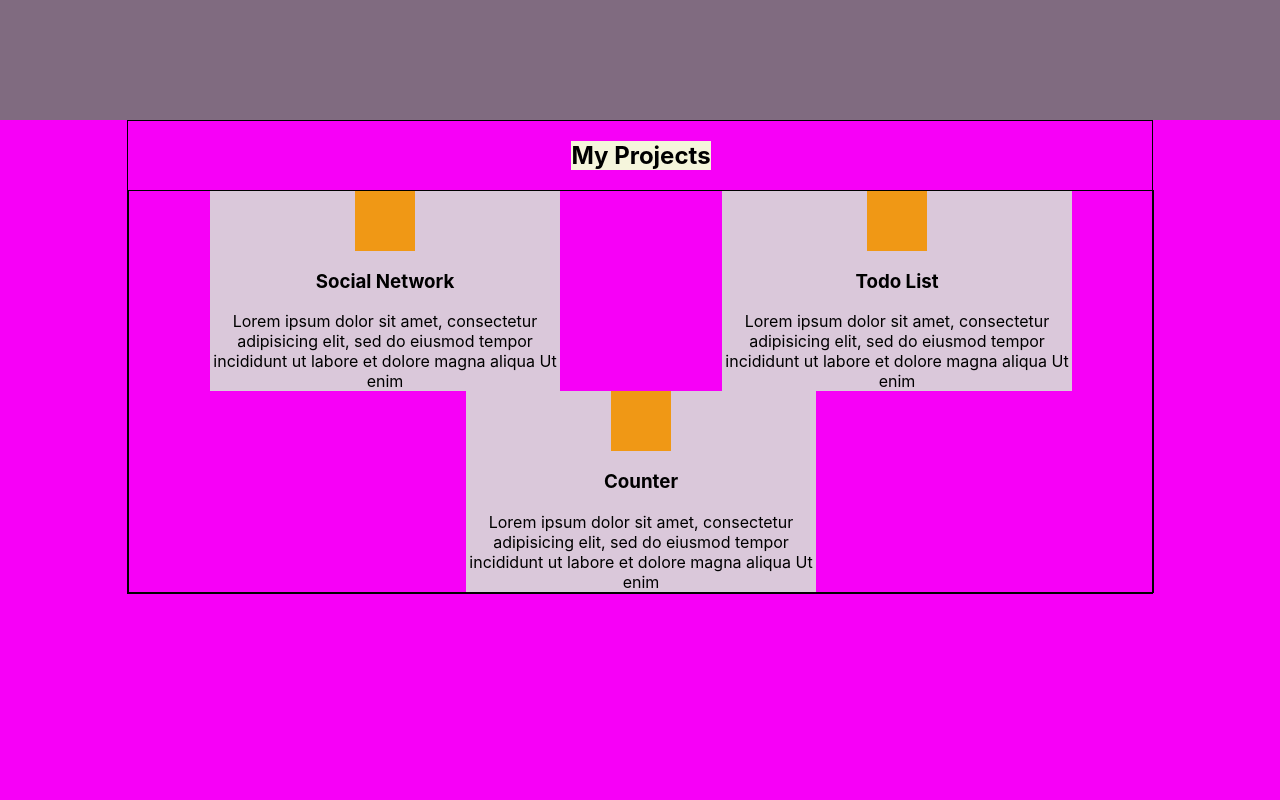
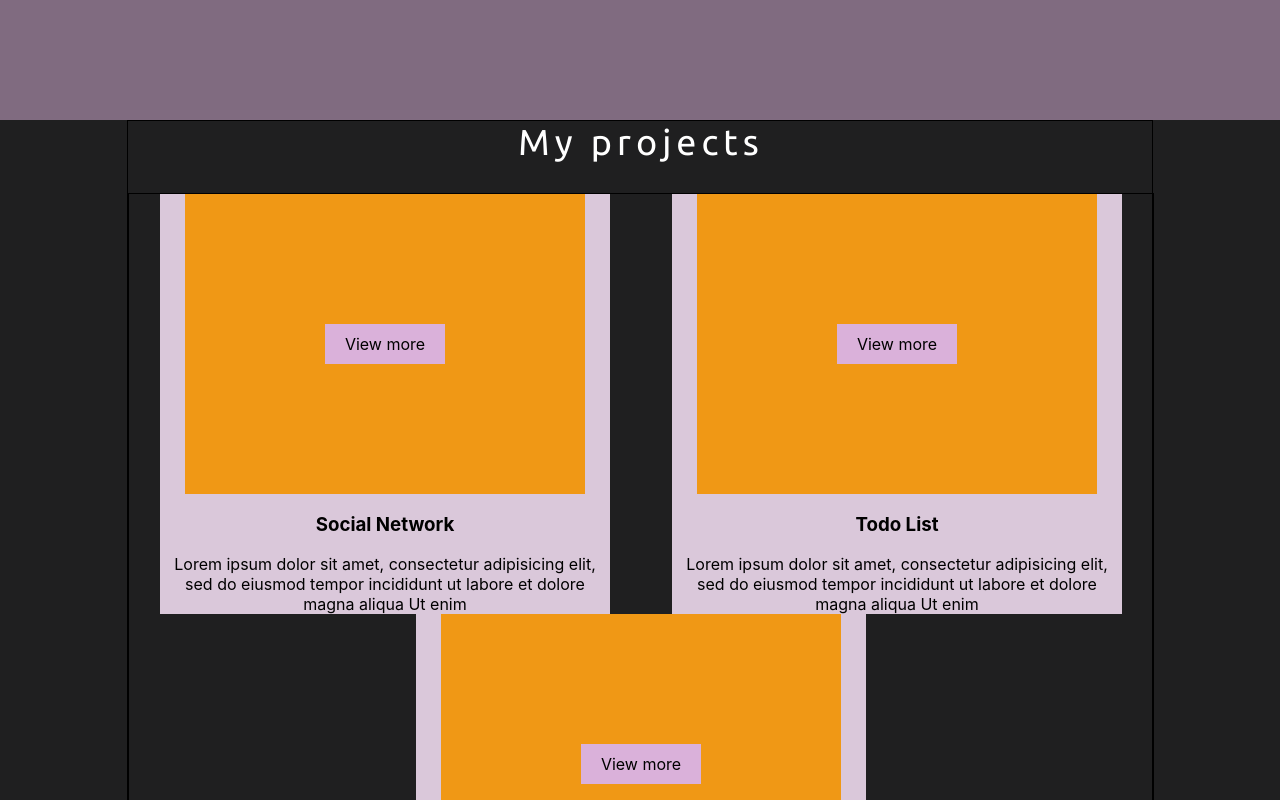
Before and after one commit to itsmeshusha/Portfolio, a React (Create React App) app: page / in a window 1280 px wide. Shown: the part 1560-2360 px from the top of the page. Built offline with nearby package versions, Linux system fonts and the light colour scheme.

Commit message:
My projects component updated

```diff
--- a/public/index.html
+++ b/public/index.html
@@ -15,6 +15,7 @@
       user's mobile device or desktop. See https://developers.google.com/web/fundamentals/web-app-manifest/
     -->
     <link rel="manifest" href="%PUBLIC_URL%/manifest.json" />
+    <link href="https://fonts.googleapis.com/css2?family=Ubuntu:wght@300;400;500;700&display=swap" rel="stylesheet">
     <!--
       Notice the use of %PUBLIC_URL% in the tags above.
       It will be replaced with the URL of the `public` folder during the build.
--- /dev/null
+++ b/src/Common/Components/Title/Title.module.css
@@ -0,0 +1,12 @@
+.title{
+    margin-bottom: 30px;
+}
+
+.title h2 {
+    font-family: 'Ubuntu', sans-serif;
+    font-weight: 400;
+    color: #fff;
+    margin: 0;
+    font-size: 36px;
+    letter-spacing: 5px;
+}
--- /dev/null
+++ b/src/Common/Components/Title/Title.tsx
@@ -0,0 +1,17 @@
+import React from 'react';
+import s from './Title.module.css'
+
+type PropsType = {
+    title: string
+}
+
+function Title(props: PropsType) {
+    return (
+
+        <div className={s.title}>
+            <h2 >{props.title}</h2>
+        </div>
+    )
+}
+
+export default Title;
--- a/src/Projects/Project/Project.module.css
+++ b/src/Projects/Project/Project.module.css
@@ -1,5 +1,5 @@
 .project {
-    width: 350px;
+    width: 450px;
     background-color: rgb(218, 200, 218);
     display: flex;
     flex-direction: column;
@@ -8,9 +8,17 @@
 }
 
 .icon {
-    height: 60px;
-    width: 60px;
+    height: 300px;
+    width: 400px;
     background-color: rgb(240, 152, 21);
+    display: flex;
+    justify-content: center;
+    align-items: center;
+}
+
+.viewBtn {
+    background-color: #dab1da;
+    padding: 10px 20px;
 }
 
 .description {
--- a/src/Projects/Project/Project.tsx
+++ b/src/Projects/Project/Project.tsx
@@ -10,7 +10,9 @@ function Project(props: PropsType) {
     return (
 
             <div className={s.project}>
-            <div className={s.icon}></div>
+            <div className={s.icon}>
+                <a className={s.viewBtn}>View more</a>
+            </div>
             <h3>{props.title}</h3>
             <span className={s.description}>
                 {props.description}
--- a/src/Projects/Projects.module.css
+++ b/src/Projects/Projects.module.css
@@ -1,6 +1,6 @@
 .projectsBlock {
     min-height: 100vh;
-    background-color: rgb(247, 0, 247);
+    background-color: #1f1f20;
 
 }
 
@@ -11,7 +11,16 @@
 }
 
 .title{
-    background-color: beige;
+    margin-bottom: 30px;
+}
+
+.title h2 {
+    font-family: 'Ubuntu', sans-serif;
+    font-weight: 400;
+    color: #fff;
+    margin: 0;
+    font-size: 36px;
+    letter-spacing: 5px;
 }
 
 .projects {
--- a/src/Projects/Projects.tsx
+++ b/src/Projects/Projects.tsx
@@ -2,13 +2,14 @@ import React from 'react';
 import s from './Projects.module.css';
 import styleContainer from '../Common/Styles/Container.module.css'
 import Project from './Project/Project';
+import Title from "../Common/Components/Title/Title";
 
 
 function Projects() {
     return (
         <div className={s.projectsBlock}>
             <div className={`${styleContainer.container} ${s.projectsContainer}`}>
-                <h2 className={s.title}>My Projects</h2>
+                <Title title={"My projects"} />
                 <div className={s.projects}>
                     <Project title={"Social Network"}
                             description={"Lorem ipsum dolor sit amet, consectetur adipisicing elit, sed do eiusmod tempor incididunt ut labore et dolore magna aliqua Ut enim"} />
--- a/src/Skills/Skills.tsx
+++ b/src/Skills/Skills.tsx
@@ -2,6 +2,7 @@ import React from 'react';
 import Skill from './Skill/Skill';
 import s from './Skills.module.css';
 import styleContainer from '../Common/Styles/Container.module.css';
+import Title from "../Common/Components/Title/Title";
 
 
 
@@ -9,7 +10,7 @@ function Skills() {
     return (
         <div className={s.skillsBlock}>
             <div className={`${styleContainer.container} ${s.skillsContainer}`}>
-                <h2 className={s.title}>My Skills</h2>
+                <Title title={"My skills"} />
                 <div className={s.skills}>
                     <Skill title={"HTML"} description={"There is no one who loves pain itself, who seeks after it and wants to have it, simply because it is pain"}/>
                     <Skill title={"CSS"} description={"There is no one who loves pain itself, who seeks after it and wants to have it, simply because it is pain"}/>
```
